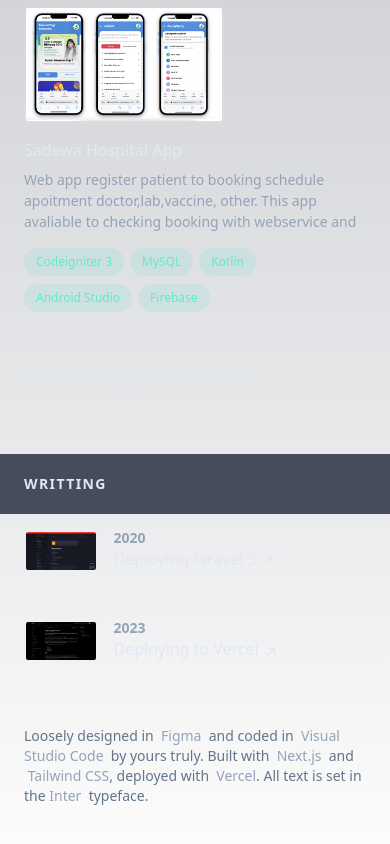
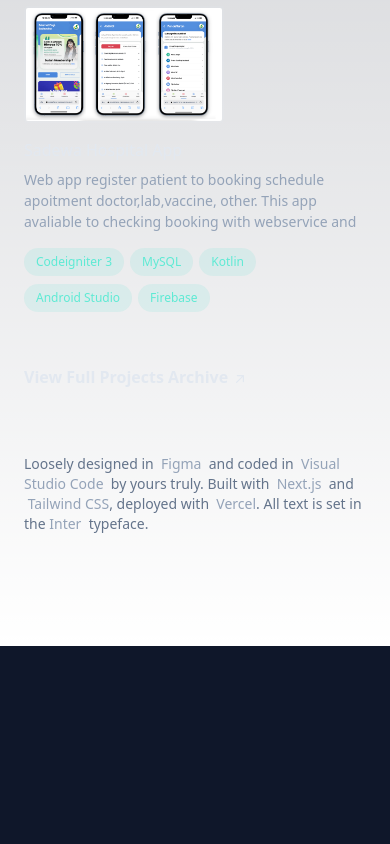
Before and after one commit to choirulanwarr/portofolio-app, a Next.js app: page / in a window 390 px wide. Shown: the part 4107-4951 px from the top of the page. After the commit the page ends 4753 px from the top, so only its background shows below. Built offline with nearby package versions, Linux system fonts and the light colour scheme.

Commit message:
remove blog

```diff
--- a/app/page.tsx
+++ b/app/page.tsx
@@ -83,14 +83,6 @@
                         </div>
                      </div>
                   </section>
-                  <section id="writting" className="mb-16 scroll-mt-16 md:mb-24 lg:mb-36 lg:scroll-mt-24" aria-label="Blog posts">
-                     <div className="sticky top-0 z-20 -mx-6 mb-4 w-screen bg-slate-900/75 px-6 py-5 backdrop-blur md:-mx-12 md:px-12 lg:sr-only lg:relative lg:top-auto lg:mx-auto lg:w-full lg:px-0 lg:py-0 lg:opacity-0">
-                        <h2 className="text-sm font-bold uppercase tracking-widest text-slate-200 lg:sr-only">Writting</h2>
-                     </div>
-                     <div>
-                        <Blog />
-                     </div>
-                  </section>
                   <Footer />
                </main>
             </div>
```
